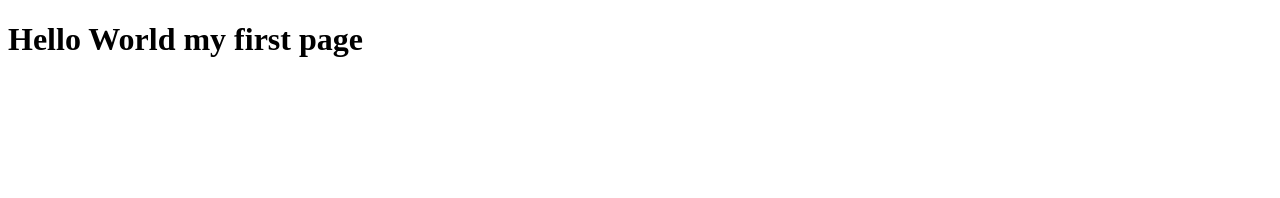
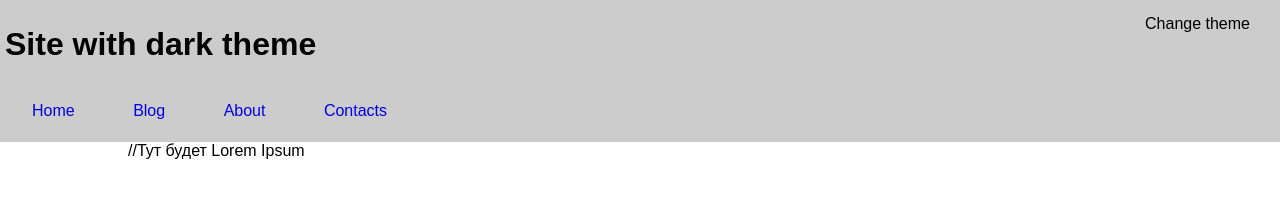
Before and after one commit to pozitivnuy/hello-world, a plain HTML site: page index.html in a window 1280 px wide. Drawn offline with Linux system fonts and the light colour scheme.

Commit message:
create hablon

```diff
--- a/index.html
+++ b/index.html
@@ -1,10 +1,33 @@
 <!DOCTYPE html>
 <html>
-  <head>
-    <meta charset="utf-8" />
-      <title>Hello-World</title>
-	</head>
-  <body>
-<h1 >Hello World my first page</h1>
-  </body>
+    <head>
+   	 <title>Site with dark theme</title>
+   	 <meta charset="utf-8">
+   	 <link rel="stylesheet" type="text/css" href="styles/main.css">
+   	 <link rel="stylesheet" type="text/css" href="styles/light.css" id="theme-link">
+    </head>
+    <body>
+   	 <div class="wrapper">
+   		 <div class="theme-button" id="theme-button">Change theme</div>
+   		 <header class="header">
+   			 <div class="header__content">
+   				 <h1>Site with dark theme</h1>
+   				 <nav class="nav">
+   					 <div class="nav__content">
+   						 <a href="#" class="nav__item nav__item_active">Home</a>
+   						 <a href="#" class="nav__item">Blog</a>
+   						 <a href="#" class="nav__item">About</a>
+   						 <a href="#" class="nav__item">Contacts</a>
+   					 </div>
+   				 </nav>
+   			 </div>
+   		 </header>
+   		 <main class="main">
+   			 <article class="main__content">
+   				 //Тут будет Lorem Ipsum
+   			 </article>
+   		 </main>
+   	 </div>
+   	 <script type="text/javascript" src="scripts/themes.js"></script>
+    </body>
 </html>
--- /dev/null
+++ b/styles/main.css
@@ -0,0 +1,51 @@
+body, html
+{
+    width: 100%;
+    height: 100%;
+    padding: 0;
+    margin: 0;
+    font-family: arial;
+    font-size: 16px;
+}
+
+.wrapper
+{
+    width: 100%;
+}
+
+.header
+{
+    background: #ccc;
+}
+
+.header__content
+{
+    padding: 5px;
+}
+
+.nav__item
+{
+    display: inline-block;
+    vertical-align: middle;
+    padding: 15px 25px;
+    margin: 2px;
+    cursor: pointer;
+    text-decoration: none;
+}
+
+.main__content
+{
+    width: 80%;
+    margin: 0 auto;
+}
+
+
+.theme-button
+{
+    position: absolute;
+    right: 5px;
+    top: 5px;
+    display: inline-block;
+    padding: 10px 25px;
+    cursor: pointer;
+}
```
